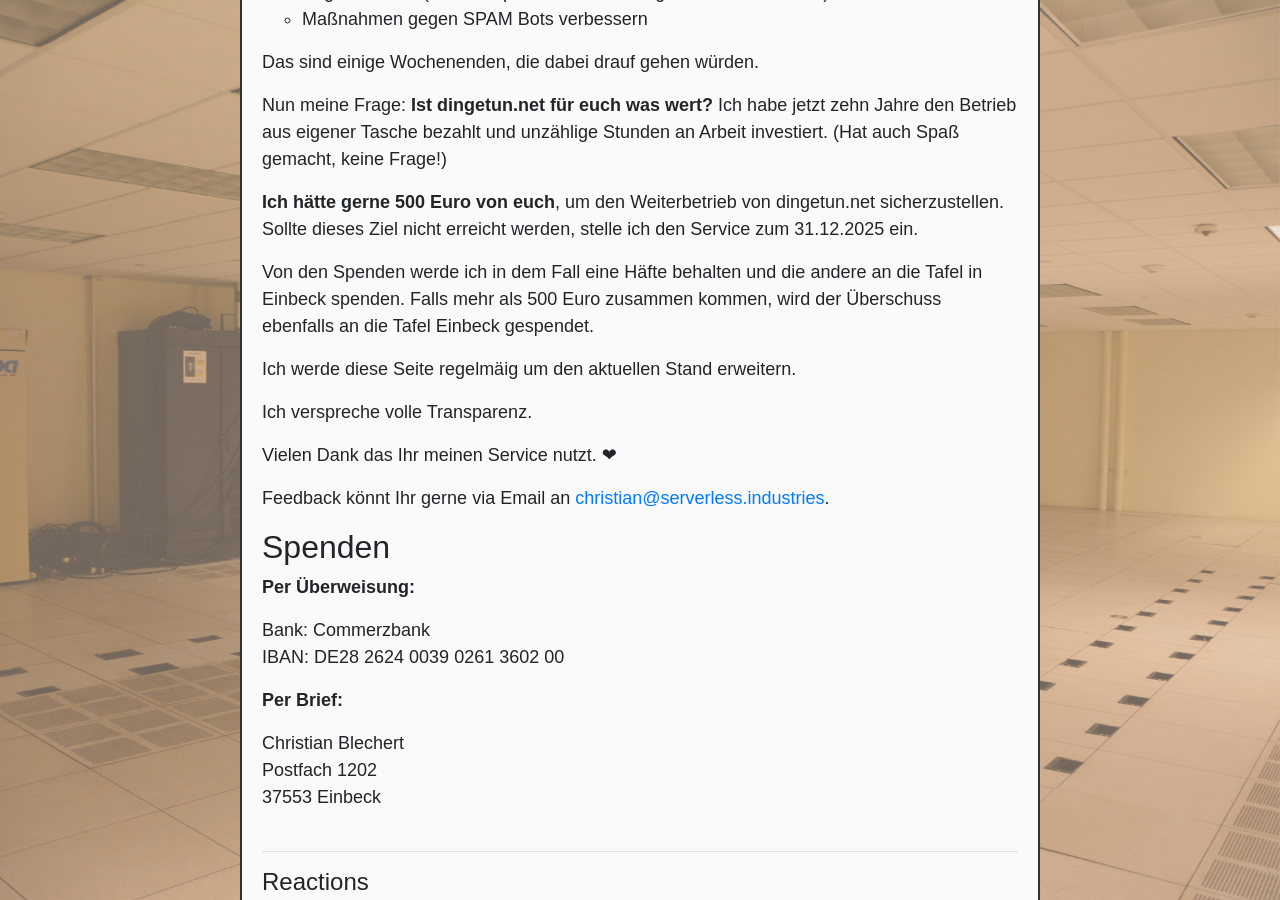
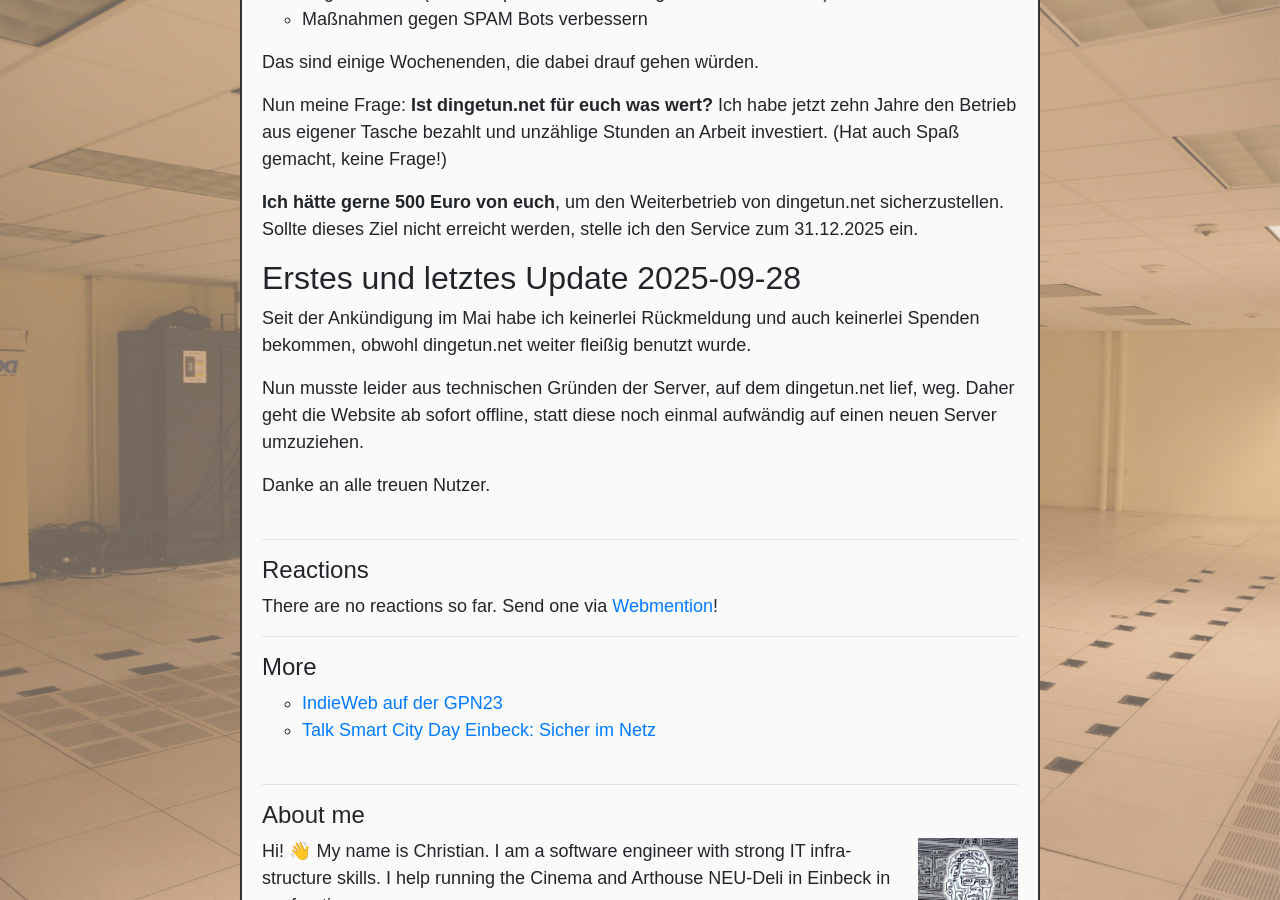
Before and after one commit to perryflynn/serverless.industries, a Jekyll site: the page built from src/_posts/2025/2025-05-14-dingetun-zukunft.md, in a window 1280 px wide and 900 px high, scrolled down 557 px. Built offline with Jekyll 4.4.1, drawn with Linux system fonts in a browser that asks for light colours.

Commit message:
dingetun update

```diff
--- a/src/_posts/2025/2025-05-14-dingetun-zukunft.md
+++ b/src/_posts/2025/2025-05-14-dingetun-zukunft.md
@@ -3,6 +3,7 @@
 title: "Die Zukunft von dingetun.net"
 locale: de
 tags: [ projects, php, web service ]
+shortlink: dingetun-eol
 ---
 
 [dingetun.net](https://dingetun.net) wurde von mir ursprünglich 2015 als Freizeit Projekt gebaut,
@@ -29,28 +30,13 @@
 **Ich hätte gerne 500 Euro von euch**, um den Weiterbetrieb von dingetun.net sicherzustellen.
 Sollte dieses Ziel nicht erreicht werden, stelle ich den Service zum 31.12.2025 ein.
 
-Von den Spenden werde ich in dem Fall eine Häfte behalten und die andere an die Tafel in
-Einbeck spenden. Falls mehr als 500 Euro zusammen kommen, wird der Überschuss
-ebenfalls an die Tafel Einbeck gespendet.
+## Erstes und letztes Update 2025-09-28
 
-Ich werde diese Seite regelmäig um den aktuellen Stand erweitern.
+Seit der Ankündigung im Mai habe ich keinerlei Rückmeldung und auch keinerlei Spenden bekommen,
+obwohl dingetun.net weiter fleißig benutzt wurde.
 
-Ich verspreche volle Transparenz.
+Nun musste leider aus technischen Gründen der Server, auf dem dingetun.net lief, weg.
+Daher geht die Website ab sofort offline, statt diese noch einmal aufwändig auf einen neuen Server
+umzuziehen.
 
-Vielen Dank das Ihr meinen Service nutzt. ❤
-
-Feedback könnt Ihr gerne via Email an
-[christian@serverless.industries](mailto:christian@serverless.industries).
-
-## Spenden
-
-**Per Überweisung:**
-
-Bank: Commerzbank
-IBAN: DE28 2624 0039 0261 3602 00
-
-**Per Brief:**
-
-Christian Blechert
-Postfach 1202
-37553 Einbeck
+Danke an alle treuen Nutzer.
```
